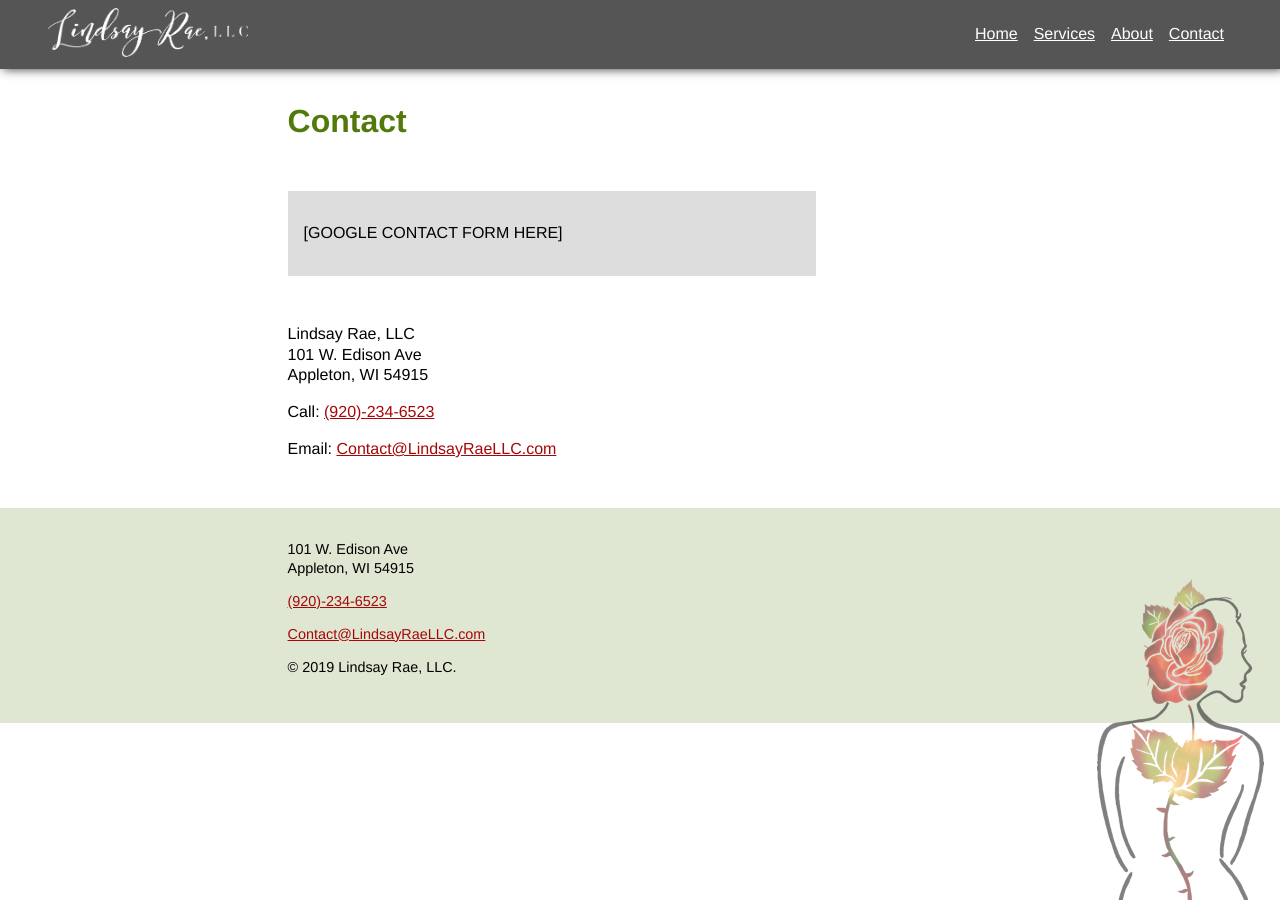
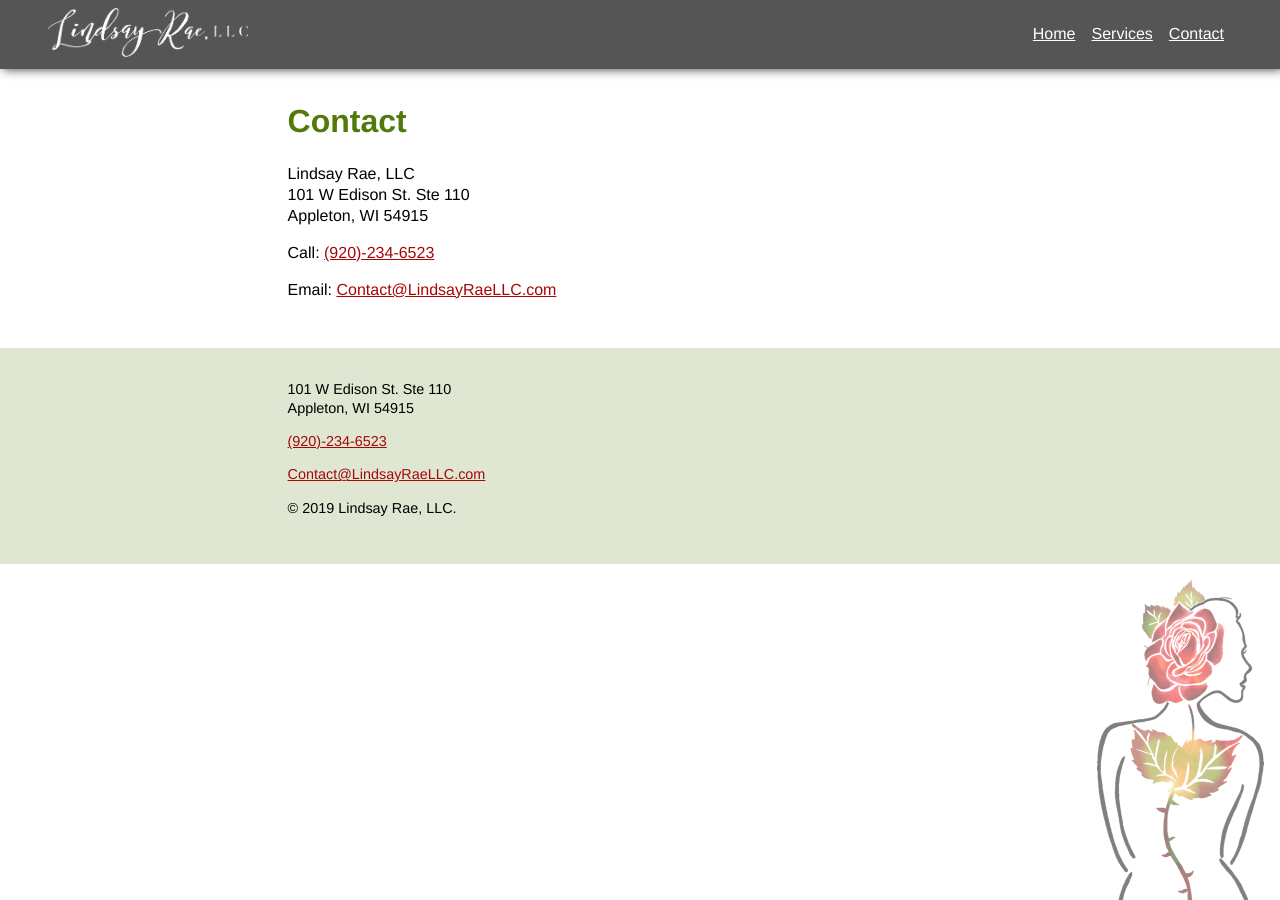
Before and after one commit to keithwyland/lindsayraellc.com, a Jekyll site: the page built from contact.html, in a window 1280 px wide. Built offline with Jekyll 4.4.1, drawn with Linux system fonts in a browser that asks for light colours.

Commit message:
Remove about
Temporarily remove about page and links

```diff
--- a/_includes/footer.html
+++ b/_includes/footer.html
@@ -1,7 +1,7 @@
 <img class="footer-logo" src="/assets/images/logo-image-color-transp.png" alt="Illustration of an outline of a body with the stem of an illustrated rose representing the spine.">
 <footer class="footer">
     <div class="footer-inner">
-        <address>101 W. Edison Ave<br>Appleton, WI 54915</address>
+        <address>101 W Edison St. Ste 110<br>Appleton, WI 54915</address>
         <p><a href="tel:+1-920-234-6523">(920)-234-6523</a></p>
         <p><a href="mailto:contact@lindsayraellc.com">Contact@LindsayRaeLLC.com</a></p>
         <p>&copy; 2019 Lindsay Rae, LLC.</p>
--- a/_includes/header.html
+++ b/_includes/header.html
@@ -4,7 +4,6 @@
         <ul class="header-nav__list">
             <li><a href="/">Home</a></li>
             <li><a href="/services">Services</a></li>
-            <li><a href="/about">About</a></li>
             <li><a href="/contact">Contact</a></li>
         </ul>
     </nav>
--- a/contact.html
+++ b/contact.html
@@ -6,10 +6,6 @@
 
 <h1>Contact</h1>
 
-<div class="todo">
-    [GOOGLE CONTACT FORM HERE]
-</div>
-
-<address>Lindsay Rae, LLC<br>101 W. Edison Ave<br>Appleton, WI 54915</address>
+<address>Lindsay Rae, LLC<br>101 W Edison St. Ste 110<br>Appleton, WI 54915</address>
 <p>Call: <a href="tel:+1-920-234-6523">(920)-234-6523</a></p>
 <p>Email: <a href="mailto:contact@lindsayraellc.com">Contact@LindsayRaeLLC.com</a></p>
--- a/index.html
+++ b/index.html
@@ -25,7 +25,6 @@
                 </p>
                 <ul class="home-nav__list">
                     <li><a href="/services">Services</a></li>
-                    <li><a href="/about">About</a></li>
                     <li><a href="/contact">Contact</a></li>
                 </ul>
             </nav>
--- a/services.html
+++ b/services.html
@@ -43,7 +43,6 @@
 <p class="emph">
     * Discussion prior to scheduling will be required to determine if a Doctor’s note is needed; High-risk or certain conditions may require avoidance of massage all together.
 </p>
-<p class="todo">[CONTACT LINK]</p>
 <p>
     45 min: $55<br>
     60 min: $70
```
